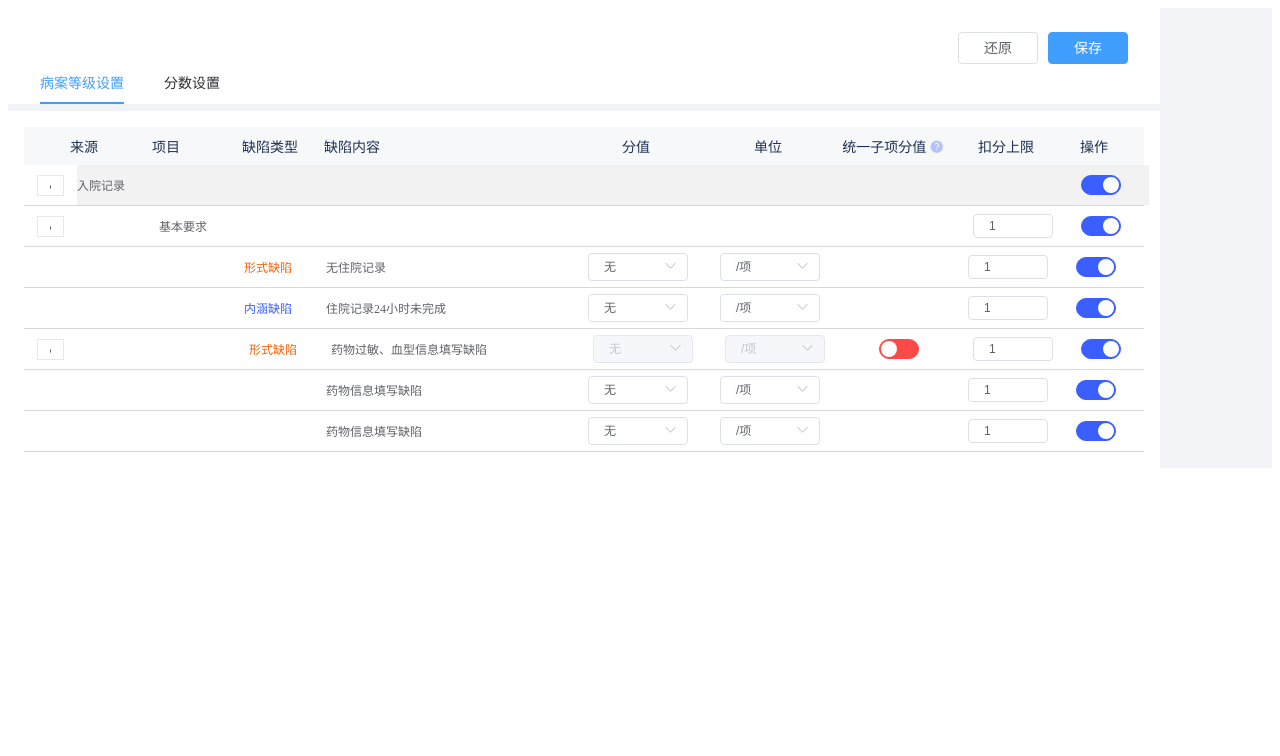
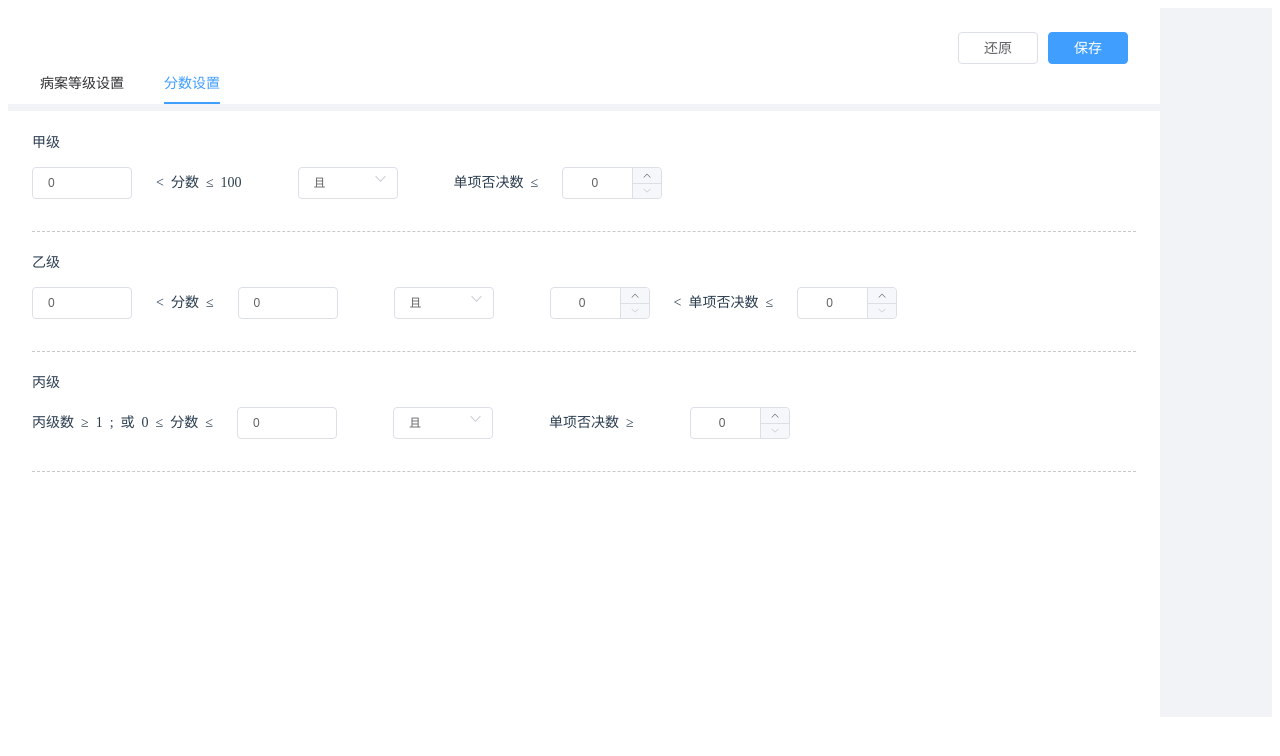
Before and after one commit to XPengH/pe-vue-component, a Vue app: page /#/ in a window 1280 px wide. Shown: the top 756 px of the page. Built offline with nearby package versions, Linux system fonts and the light colour scheme.

Commit message:
[修改] 终稿

```diff
--- a/src/components/ScoreSetting.vue
+++ b/src/components/ScoreSetting.vue
@@ -1,14 +1,13 @@
 <template>
   <div class='score-setting'>
-    <el-row :gutter="10" type="flex" justify="start" align="middle">
-      <el-col :xs="12" :sm="12" :md="12" :lg="12" :xl="12">
+    <el-row class="setting-title">
+      <span>甲级</span>
+    </el-row>
+    <el-row class="setting-content" type="flex" justify="start" align="middle">
       <div class="grid-content">
-          <span>甲级</span>
-          <el-input v-model="scoreParam.typeA.minScore" placeholder="请输入内容"></el-input>
-          <span><分数≤{{scoreParam.typeA.maxScore}}</span>
+        <el-input @change="typeAMinScoreChange()" v-model="scoreParam.typeA.minScore" placeholder="请输入内容"></el-input>
+        <span class="typeA-score"><&nbsp;&nbsp;分数&nbsp;&nbsp;≤&nbsp;&nbsp;{{scoreParam.typeA.maxScore}}</span>
       </div>
-      </el-col>
-      <el-col :xs="12" :sm="12" :md="12" :lg="12" :xl="12">
       <div class="grid-content bg-purple-light">
         <el-select v-model="scoreParam.typeA.relationValue" placeholder="请选择">
           <el-option
@@ -18,30 +17,23 @@
             :value="item.value">
           </el-option>
         </el-select>
-          <span>单项否决数≤</span>
-          <el-select v-model="scoreParam.typeA.maxVetoNumber" placeholder="请选择">
-            <el-option
-              v-for="item in vetoOptions"
-              :key="item.value"
-              :label="item.label"
-              :value="item.value">
-            </el-option>
-          </el-select>
+        <span class="typeA-VetoNumber">单项否决数&nbsp;&nbsp;≤</span>
+        <el-input-number @change="typeAMaxVetoNumberChange()" controls-position="right" size="mini" :min="0" :max="5" v-model="scoreParam.typeA.maxVetoNumber"></el-input-number>
       </div>
-      </el-col>
     </el-row>
-    <el-row :gutter="10" type="flex" justify="start" align="middle">
-      <el-col :xs="12" :sm="12" :md="12" :lg="12" :xl="12">
+    <el-row class="setting-title">
+      <span>乙级</span>
+    </el-row>
+    <el-row class="setting-content" type="flex" justify="start" align="middle">
+      <span class="score-warning" v-if="scoreWarningShow">分数上线需大于下限，请重新输入！</span>
+      <span class="veto-warning" v-if="vetoWarningShow">单项否决数上限需大于下限，请重新选择！</span>
       <div class="grid-content">
-          <span>乙级</span>
-          <el-input v-model="scoreParam.typeB.minScore" placeholder="请输入内容"></el-input>
-          <span><分数≤</span>
-          <el-input v-model="scoreParam.typeB.maxScore" placeholder="请输入内容"></el-input>
+        <el-input v-model="scoreParam.typeB.minScore" @change="checkScoreWarning()" placeholder="请输入内容"></el-input>
+        <span class="typeB-score"><&nbsp;&nbsp;分数&nbsp;&nbsp;≤</span>
+        <el-input v-model="scoreParam.typeB.maxScore" @change="checkScoreWarning()" placeholder="请输入内容"></el-input>
       </div>
-      </el-col>
-      <el-col :xs="12" :sm="12" :md="12" :lg="12" :xl="12">
       <div class="grid-content bg-purple-light">
-          <el-select v-model="scoreParam.typeB.relationValue" placeholder="请选择">
+        <el-select class="typeB-relation" v-model="scoreParam.typeB.relationValue" placeholder="请选择">
           <el-option
             v-for="item in relationOptions"
             :key="item.value"
@@ -49,38 +41,22 @@
             :value="item.value">
           </el-option>
         </el-select>
-          <el-select v-model="scoreParam.typeB.minVetoNumber" placeholder="请选择">
-            <el-option
-              v-for="item in vetoOptions"
-              :key="item.value"
-              :label="item.label"
-              :value="item.value">
-            </el-option>
-          </el-select>
-          <span>单项否决数≤</span>
-          <el-select v-model="scoreParam.typeB.maxVetoNumber" placeholder="请选择">
-            <el-option
-              v-for="item in vetoOptions"
-              :key="item.value"
-              :label="item.label"
-              :value="item.value">
-            </el-option>
-          </el-select>
+        <el-input-number @change="checkVetoWarning()" size="mini" controls-position="right" :min="0" :max="5" v-model="scoreParam.typeB.minVetoNumber"></el-input-number>
+        <span class="typeB-VetoNumber"><&nbsp;&nbsp;单项否决数&nbsp;&nbsp;≤</span>
+        <el-input-number @change="checkVetoWarning()" size="mini" controls-position="right" :min="0" :max="5" v-model="scoreParam.typeB.maxVetoNumber"></el-input-number>
       </div>
-      </el-col>
     </el-row>
-    <el-row :gutter="10" type="flex" justify="start" align="middle">
-      <el-col :xs="12" :sm="12" :md="12" :lg="12" :xl="12">
+    <el-row class="setting-title">
+      <span>丙级</span>
+    </el-row>
+    <el-row class="setting-content" type="flex" justify="start" align="middle">
       <div class="grid-content">
-          <span>丙级</span>
-          <span>丙级数 ≥1; </span>
-          <span>或 0≤分数≤</span>
-          <el-input v-model="scoreParam.typeC.maxScore" placeholder="请输入内容"></el-input>
+        <span>丙级数&nbsp;&nbsp;≥&nbsp;&nbsp;1&nbsp;&nbsp;;&nbsp;&nbsp;</span>
+        <span style="margin-right: 24px;">或&nbsp;&nbsp;0&nbsp;&nbsp;≤&nbsp;&nbsp;分数&nbsp;&nbsp;≤</span>
+        <el-input @change="typeCMaxScoreChange()" v-model="scoreParam.typeC.maxScore" placeholder="请输入内容"></el-input>
       </div>
-      </el-col>
-      <el-col :xs="12" :sm="12" :md="12" :lg="12" :xl="12">
       <div class="grid-content bg-purple-light">
-          <el-select v-model="scoreParam.typeC.relationValue" placeholder="请选择">
+        <el-select class="typeC-relation" v-model="scoreParam.typeC.relationValue" placeholder="请选择">
           <el-option
             v-for="item in relationOptions"
             :key="item.value"
@@ -88,17 +64,9 @@
             :value="item.value">
           </el-option>
         </el-select>
-          <span>单项否决数＞</span>
-          <el-select v-model="scoreParam.typeC.maxVetoNumber" placeholder="请选择">
-            <el-option
-              v-for="item in vetoOptions"
-              :key="item.value"
-              :label="item.label"
-              :value="item.value">
-            </el-option>
-          </el-select>
+        <span class="typeC-VetoNumber">单项否决数&nbsp;&nbsp;≥</span>
+        <el-input-number size="mini" controls-position="right" :min="0" :max="5" v-model="scoreParam.typeC.minVetoNumber"></el-input-number>
       </div>
-      </el-col>
     </el-row>
   </el-select>
 
@@ -113,41 +81,122 @@ export default {
     return {
       relationOptions,
       vetoOptions,
-      scoreParam: {
-        typeA: {
-          minValue: 0,
-          relationValue: '且',
-          maxVetoNumber: 0,
-          minScore: 0,
-          maxScore: 0,
+      scoreWarningShow: false,
+      vetoWarningShow: false,
+    };
   },
-        typeB: {
-          minValue: 0,
-          maxValue: 0,
-          relationValue: '且',
-          minVetoNumber: 0,
-          maxVetoNumber: 0,
-          minScore: 0,
-          maxScore: 0,
+  computed: {
+    scoreParam() {
+      return this.$store.state.qualityControl.scoreParam;
+    }
   },
-        typeC: {
-          minValue: 0,
-          maxValue: 0,
-          relationValue: '且',
-          minVetoNumber: 0,
-          maxVetoNumber: 0,
-          minScore: 0,
-          maxScore: 0,
+  methods: {
+    typeAMaxVetoNumberChange() {
+    },
+    typeAMinScoreChange() {
+      if (this.testNumber(this.scoreParam.typeA.minScore)) {
+        const minScore = parseInt(this.scoreParam.typeA.minScore);
+        if ( minScore >= 99) {
+          this.scoreParam.typeA.minScore = 99; //下限最大99最小0
+        }
+        if (minScore <= 0) {
+          this.scoreParam.typeA.minScore = 0;
+        }
+        this.scoreParam.typeB.maxScore = this.scoreParam.typeA.minScore; // 修改乙级上限
+      }
+    },
+    typeBMinScoreChange() {
+      if (this.testNumber(this.scoreParam.typeB.minScore)) {
+        const minScore = parseInt(this.scoreParam.typeB.minScore);
+        if (minScore <= 0) {
+          this.scoreParam.typeB.minScore = 0;
+        }
+        this.scoreParam.typeC.maxScore = this.scoreParam.typeB.minScore; // 修改丙级上限
+      }
+    },
+    typeBMaxScoreChange() {
+      if (this.testNumber(this.scoreParam.typeB.maxScore)) {
+        const maxScore = parseInt(this.scoreParam.typeB.maxScore);
+        if (maxScore >=99) {
+          this.scoreParam.typeB.maxScore = 99;
+        }
+        this.scoreParam.typeA.minScore = this.scoreParam.typeB.maxScore; // 修改甲级下限
+      }
+    },
+    typeCMaxScoreChange() {
+      if (this.testNumber(this.scoreParam.typeC.maxScore)) {
+        const maxScore = parseInt(this.scoreParam.typeC.maxScore);
+        if (maxScore >=99) {
+          this.scoreParam.typeC.maxScore = 99;
+        }
+        this.scoreParam.typeB.minScore = this.scoreParam.typeC.maxScore; // 修改甲级下限
+      }
+    },
+    testNumber (data) {
+      return /^[0-9]*$/.test(data);
+    },
+    checkScoreWarning() {
+      this.typeBMaxScoreChange();
+      this.typeBMinScoreChange();
+      if (this.testNumber(this.scoreParam.typeB.minScore) && this.testNumber(this.scoreParam.typeB.maxScore)) {
+        const diff = parseInt(this.scoreParam.typeB.minScore) - parseInt(this.scoreParam.typeB.maxScore);
+        if (diff > 0) {
+          this.scoreWarningShow = true;
+        } else {
+          this.scoreWarningShow = false;
         }
       }
-    };
     },
-  methods: {
+    checkVetoWarning() {
+      if (this.testNumber(this.scoreParam.typeB.minVetoNumber) && this.testNumber(this.scoreParam.typeB.maxVetoNumber)) {
+        const diff = parseInt(this.scoreParam.typeB.minVetoNumber) - parseInt(this.scoreParam.typeB.maxVetoNumber);
+        if (diff > 0) {
+          this.vetoWarningShow = true;
+        } else {
+          this.vetoWarningShow = false;
+        }
+      }
+    }
   }
 };
 </script>
 
 <style scoped>
+.score-setting {
+  padding: 8px;
+  height: 558px;
+  max-height: 558px;
+}
+.setting-content {
+  padding-bottom: 32px;
+  border-bottom: 1px dashed #C9C9C9;
+  margin-bottom: 23px;
+  position: relative;
+}
+.typeA-score {
+  margin-left: 24px;
+  margin-right: 56px;
+}
+.typeA-VetoNumber{
+  margin-left: 56px;
+  margin-right: 24px;
+}
+.typeB-VetoNumber{
+  margin-left: 24PX;
+  margin-right: 24px;
+}
+.typeB-score{
+  margin: 0px 24px;
+}
+.typeB-relation{
+  margin: 0 56px;
+}
+.typeC-relation{
+  margin-left: 56px;
+}
+.typeC-VetoNumber{
+  margin: 0 56px;
+}
 .grid-content {
   display: flex;
   flex-direction: row;
@@ -160,4 +209,19 @@ span {
 .row-bg {
   display: flex;
 }
+.setting-title{
+  margin-bottom: 16px;
+}
+.score-warning{
+  position: absolute;
+  bottom: 10px;
+  left: 10px;
+  color: red;
+}
+.veto-warning{
+  position: absolute;
+  bottom: 10px;
+  right: 300px;
+  color: red;
+}
 </style>
--- a/src/main.js
+++ b/src/main.js
@@ -3,6 +3,7 @@
 import Vue from 'vue';
 import App from './App';
 import router from './router';
+import store from './store';
 import ElementUI from 'element-ui';
 import 'element-ui/lib/theme-chalk/index.css';
 
@@ -13,6 +14,7 @@ Vue.config.productionTip = false;
 new Vue({
   el: '#app',
   router,
+  store,
   components: { App },
   template: '<App/>'
 });
--- /dev/null
+++ b/src/store/qualityControlMoudle/state.js
@@ -0,0 +1,93 @@
+const state = {
+  levelData: [{
+    id: 1,
+    from: '入院记录', // 来源
+    label: '一级 1', // 标题
+    switchState: true, // 禁止开启开关状态
+    children: [{
+      id: 4,
+      program: '基本要求', // 项目
+      label: '二级 1-1',
+      switchState: true,
+      maximumPoints: 1, // 最大分值
+      children: [{
+        id: 9,
+        switchState: true,
+        score: '无',
+        unit: '/项',
+        defectType: '形式缺陷', // 缺陷类型
+        defectContent: '无住院记录', // 缺陷内容
+        label: '三级 1-1-1',
+        maximumPoints: 1 // 最大分值
+      }, {
+        id: 11,
+        switchState: true,
+        score: '无',
+        unit: '/项',
+        defectType: '内涵缺陷', // 缺陷类型
+        defectContent: '住院记录24小时未完成', // 缺陷内容
+        label: '三级 1-1-1',
+        maximumPoints: 1, // 最大分值
+      }, {
+        id: 10,
+        score: '无',
+        unit: '/项',
+        defectType: '形式缺陷', // 缺陷类型
+        defectContent: '药物过敏、血型信息填写缺陷', // 缺陷内容
+        unifiedItem: false, // 统一子项分值 默认状态为false,表示状态未统一
+        switchState: true,
+        label: '三级 1-1-2',
+        maximumPoints: 1, // 最大分值
+        children: [{
+          id: 12,
+          switchState: true,
+          score: '无',
+          unit: '/项',
+          defectContent: '药物信息填写缺陷', // 缺陷内容
+          unifiedItemState: true, // todo: 初始化的时候将此参数加上，子项中表示是否被统一的状态 true为默认状态未统一
+          label: '三级 1-1-1',
+          maximumPoints: 1 // 最大分值
+        }, {
+          id: 13,
+          switchState: true,
+          score: '无',
+          unit: '/项',
+          defectContent: '药物信息填写缺陷', // 缺陷内容
+          unifiedItemState: true, // 子项中表示是否被统一的状态 true为默认状态未统一
+          label: '三级 1-1-1',
+          maximumPoints: 1 // 最大分值
+        }
+        ]
+      }]
+    }]
+  }],
+  scoreParam: {
+    typeA: {
+      minValue: 0,
+      relationValue: '且',
+      maxVetoNumber: 0,
+      minScore: 0,
+      maxScore: 100
+    },
+    typeB: {
+      minValue: 0,
+      maxValue: 0,
+      relationValue: '且',
+      minVetoNumber: 0,
+      maxVetoNumber: 0,
+      minScore: 0,
+      maxScore: 0
+    },
+    typeC: {
+      minValue: 0,
+      maxValue: 0,
+      relationValue: '且',
+      minVetoNumber: 0,
+      maxVetoNumber: 0,
+      minScore: 0,
+      maxScore: 0
+    }
+  }
+};
+
+export default state;
--- a/src/views/Home.vue
+++ b/src/views/Home.vue
@@ -4,9 +4,9 @@
       <el-button size="medium" @click="dialogVisible = true">还原</el-button>
       <el-button type="primary" size="medium" @click="saveData()">保存</el-button>
     </el-row>
-    <el-tabs v-model="activeName">
+    <el-tabs v-model="activeName" :before-leave="beforeLeave">
       <el-tab-pane label="病案等级设置" name="first">
-        <level-setting :levelData="levelData"/>
+        <level-setting/>
       </el-tab-pane>
       <el-tab-pane label="分数设置" name="second">
         <score-setting/>
@@ -23,6 +23,17 @@
         <el-button @click="dialogVisible = false">取 消</el-button>
       </span>
     </el-dialog>
+    <el-dialog
+      title="提示"
+      :visible.sync="tabDialogVisible"
+      width="30%"
+      >
+      <span>当前页有未保存设置，是否离开？</span>
+      <span slot="footer" class="dialog-footer">
+        <el-button type="primary" @click="changeTab()">确 定</el-button>
+        <el-button @click="tabDialogVisible = false">取 消</el-button>
+      </span>
+    </el-dialog>
   </div>
 </template>
 
@@ -37,88 +48,46 @@ export default {
   },
   data () {
     return {
-      activeName: 'first',
+      activeName: 'second',
       dialogVisible: false,
-      levelData: [{
-        id: 1,
-        from: '入院记录', // 来源
-        label: '一级 1', // 标题
-        switchState: true, // 禁止开启开关状态
-        children: [{
-          id: 4,
-          program: '基本要求', // 项目
-          label: '二级 1-1',
-          switchState: true,
-          maximumPoints: 1,  // 最大分值
-          children: [{
-            id: 9,
-            switchState: true,
-            score: '无',
-            unit: '/项',
-            defectType: '形式缺陷', // 缺陷类型
-            defectContent: '无住院记录', // 缺陷内容
-            label: '三级 1-1-1',
-            maximumPoints: 1,  // 最大分值
-          }, {
-            id: 11,
-            switchState: true,
-            score: '无',
-            unit: '/项',
-            defectType: '内涵缺陷', // 缺陷类型
-            defectContent: '住院记录24小时未完成', // 缺陷内容
-            label: '三级 1-1-1',
-            maximumPoints: 1,  // 最大分值
-          }, {
-            id: 10,
-            score: '无',
-            unit: '/项',
-            defectType: '形式缺陷', // 缺陷类型
-            defectContent: '药物过敏、血型信息填写缺陷', // 缺陷内容
-            unifiedItem: false, // 统一子项分值 默认状态为false,表示状态未统一
-            switchState: true,
-            label: '三级 1-1-2',
-            maximumPoints: 1,  // 最大分值
-            children: [{
-              id: 12,
-              switchState: true,
-              score: '无',
-              unit: '/项',
-              defectContent: '药物信息填写缺陷', // 缺陷内容
-              unifiedItemState: true, // todo: 初始化的时候将此参数加上，子项中表示是否被统一的状态 true为默认状态未统一
-              label: '三级 1-1-1',
-              maximumPoints: 1,  // 最大分值
-            },
-            {
-              id: 13,
-              switchState: true,
-              score: '无',
-              unit: '/项',
-              defectContent: '药物信息填写缺陷', // 缺陷内容
-              unifiedItemState: true, // 子项中表示是否被统一的状态 true为默认状态未统一
-              label: '三级 1-1-1',
-              maximumPoints: 1,  // 最大分值
-            }]
-          }]
-        }]
-      }]
+      tabDialogVisible: false,
+      newActiveName: '' // 目标tab
     };
   },
   mounted() {
     this.initializeData(); // 从初始化数据
   },
   methods: {
-    // 判断是否是根节点
-    rootCheck() {
-      this.levelData = this.levelData.map((item)=> {
-        item.level0 = true; // 判断是否是根节点，这个参数在获取到数据时遍历添加
-        return item;
-      });
+    handleClick () {
+      if (this.newActiveName === 'first') {
+        // todo 需要比对原始数组与现有数组，一开始拉到的数据做一次备份后对比, 如果有差别
+        this.tabDialogVisible = true;
+      }
+      if (this.newActiveName === 'second') {
+        this.tabDialogVisible = true;
+        // todo 需要比对原始数组与现有数组，一开始拉到的数据做一次备份后对比
+      }
+    },
+    changeTab () {
+      this.tabDialogVisible = false;
+      this.activeName = this.newActiveName;
+    },
+    beforeLeave (activeName, oldActiveName) {
+      if(this.activeName !== this.newActiveName && activeName !== oldActiveName) {
+        this.newActiveName = activeName;
+        this.handleClick();
+        return false;
+      } else {
+        this.newActiveName = '';
+      }
     },
     initializeData () {
       this.dialogVisible = false;
-      this.rootCheck();
+      this.$store.commit("rootCheck");
     },
     saveData () {
+      console.log(this.$store.state.qualityControl.levelData);
+      console.log(this.$store.state.qualityControl.scoreParam);
       // todo：成功提示，应该是统一组件
       // todo： 最好后端做最大分值逻辑的处理，如果商量不过再前端遍历树形结构计算
     }
@@ -131,6 +100,7 @@ export default {
 .main-content {
   color: #2c3e50;
   width: 1152px;
+  min-width: 1152px;
   font-size: 14px;
 }
 .main-content .el-tabs__header{
@@ -190,9 +160,33 @@ export default {
 .main-content .el-tabs__nav-wrap::after {
   height: 0px;
 }
-.main-content .el-input__inner {
+.main-content .level-setting .el-input__inner {
   height: 24px;
   font-size: 12px;
+}
+.main-content .score-setting .el-input__inner {
+  width: 100px;
+  height: 32px;
+  font-size: 12px;
+}
+.main-content .score-setting .el-input--mini {
+  font-size: 12px;
+  width: 100px;
+  min-width: 100px;
+}
+.main-content .score-setting .el-input--mini .button{
+  height: 16px;
+}
+.main-content .score-setting .el-input-number {
+  font-size: 12px;
+  width: 100px;
+  min-width: 100px;
+}
+.main-content .score-setting .el-icon-arrow-up:before {
+  line-height: 15px;
+}
+.main-content .score-setting .el-icon-arrow-down:before {
+  line-height: 15px;
 }
 .level-setting .custom-tree-node {
   height: 40px;
```
Also changed, not shown: src/components/LevelSetting.vue (+10 -1 lines), src/store/index.js (added, +12 -0 lines), src/store/qualityControlMoudle/index.js (added, +9 -0 lines), src/store/qualityControlMoudle/mutation.js (added, +12 -0 lines). Lines whose indentation alone changed are shown as unchanged.
